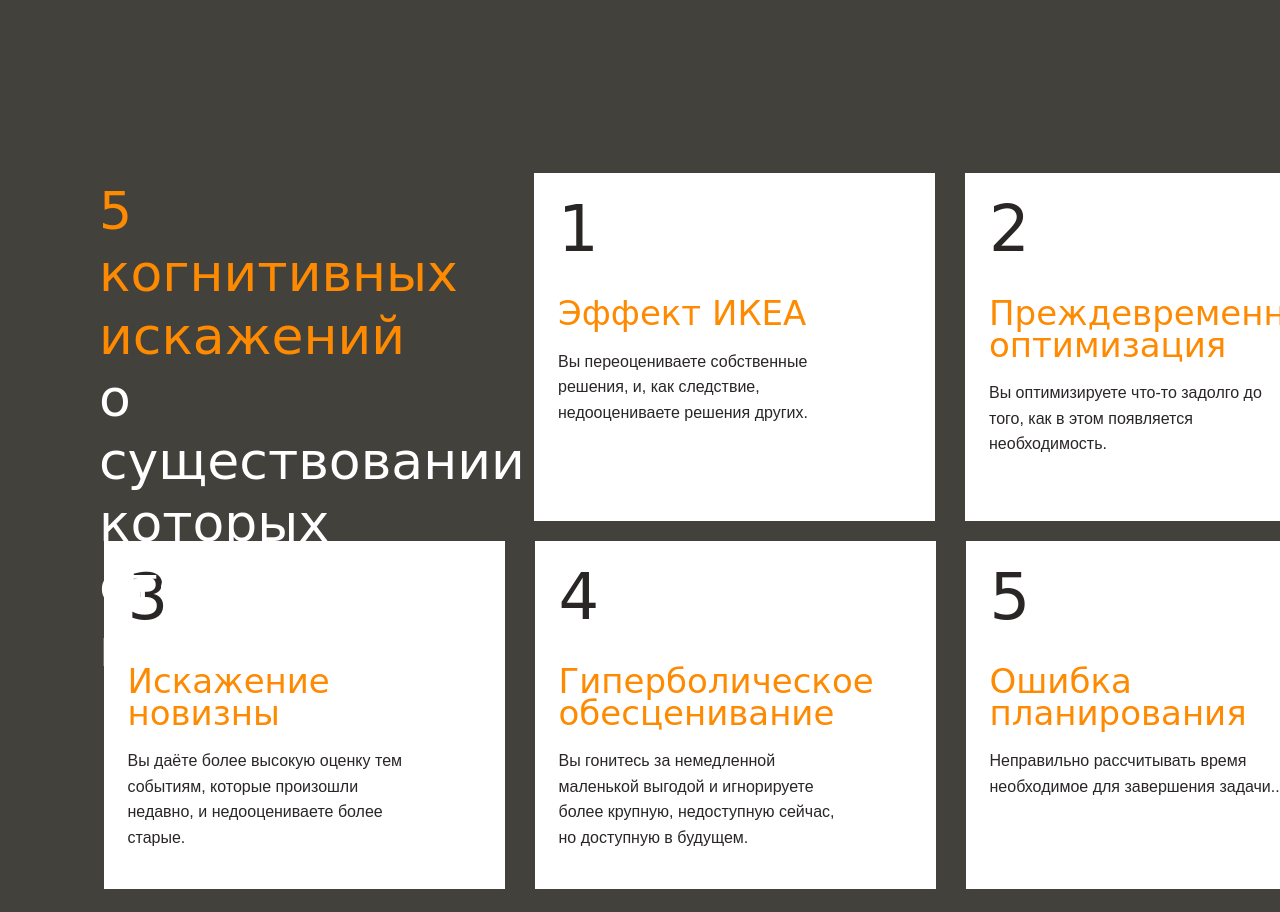
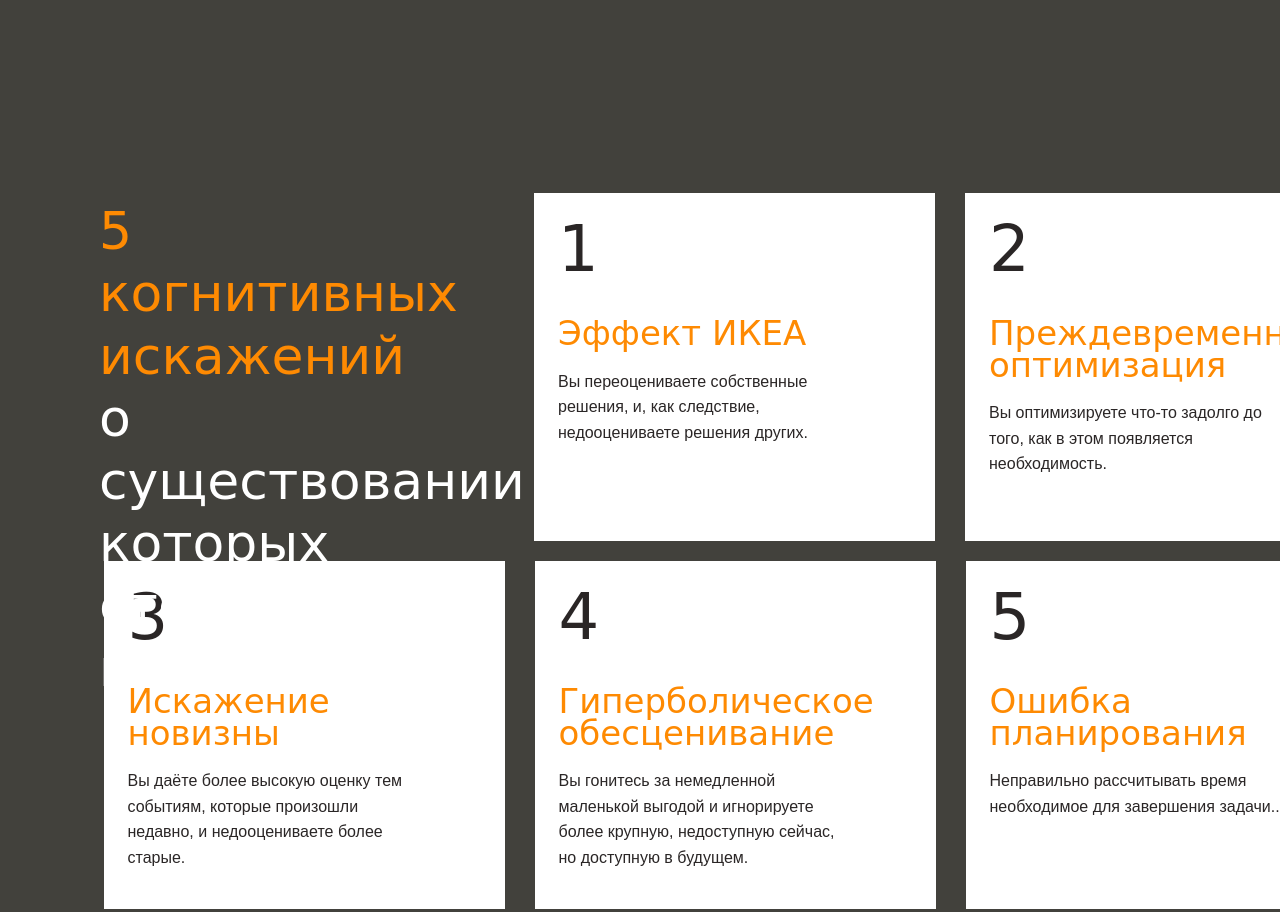
Before and after one commit to bombom70/layout-designer-project-lvl1, a website: page src/index.html in a window 1280 px wide. Shown: the part 1815-2727 px from the top of the page. Drawn offline with Linux system fonts and the light colour scheme; a web font is replaced by a local one.

Commit message:
replace .nav-container p-top 170px and margin auto

```diff
--- a/src/styles/style.css
+++ b/src/styles/style.css
@@ -161,8 +161,8 @@
   position: relative;
 
   width: 1440px;
-  margin: 0 auto;
-  padding: 150px 15px;
+  margin: auto;
+  padding: 170px 15px;
 }
 
 .nav-set {
```
